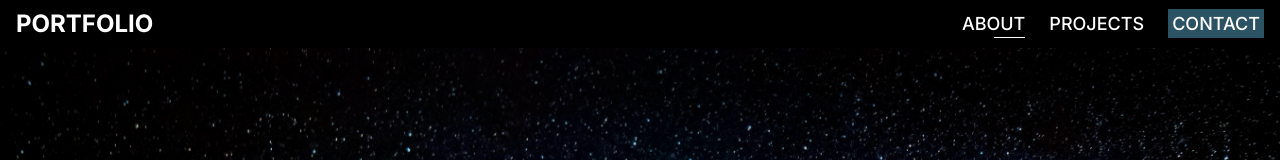
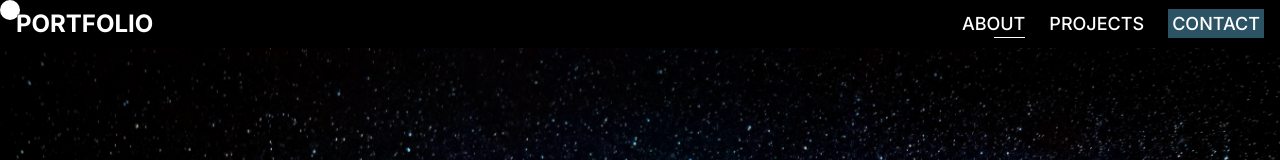
Before and after one commit to danielek1337/danielek1337.github.io, a React (Vite) app: page / in a window 1280 px wide. Shown: the top 160 px of the page. Built offline with nearby package versions, Linux system fonts and the light colour scheme.

Commit message:
add sticky cursor to navbar

```diff
--- a/src/App.tsx
+++ b/src/App.tsx
@@ -1,8 +1,8 @@
 import "./App.css";
-import Navbar from "./components/Navbar";
 import Header from "./components/Header";
 import Footer from "./components/Footer";
 import ProjectSection from "./sections/ProjectSection";
+import MainLayout from "./layouts/MainLayout";
 import Layout from "./layouts/Layout";
 import Lenis from "lenis";
 import AboutSection from "./sections/AboutSection";
@@ -14,8 +14,7 @@ function App() {
   });
 
   return (
-    <>
-      <Navbar />
+    <MainLayout>
       <Header />
       <Layout>
         <AboutSection />
@@ -23,7 +22,7 @@ function App() {
         <ContactSection />
       </Layout>
       <Footer />
-    </>
+    </MainLayout>
   );
 }
 
--- a/src/components/Navbar.tsx
+++ b/src/components/Navbar.tsx
@@ -1,4 +1,4 @@
-import { SetStateAction, useEffect, useState } from "react";
+import { forwardRef, SetStateAction, useEffect, useState } from "react";
 
 const navItems = [
   {
@@ -15,7 +15,7 @@ const navItems = [
   },
 ];
 
-export default function Navbar() {
+const Navbar = forwardRef((props, ref: any) => {
   const [activeSection, setActiveSection] = useState("");
 
   useEffect(() => {
@@ -55,7 +55,11 @@ export default function Navbar() {
       </h1>
       <ul className="flex gap-6 justify-center">
         {navItems.map((item, index) => (
-          <li key={index} className="relative list-none group">
+          <li
+            key={index}
+            className="relative list-none group"
+            ref={(i) => (ref.current[index] = i)}
+          >
             <a
               href={`#${item.href}`}
               className={`text-lg font-medium ${
@@ -74,4 +78,6 @@ export default function Navbar() {
       </ul>
     </nav>
   );
-}
+});
+
+export default Navbar;
--- a/src/components/icons/GithubIcon.tsx
+++ b/src/components/icons/GithubIcon.tsx
@@ -13,9 +13,9 @@ export default function GithubIcon() {
         <g
           id="Page-1"
           stroke="none"
-          stroke-width="1"
+          strokeWidth="1"
           fill="none"
-          fill-rule="evenodd"
+          fillRule="evenodd"
         >
           <g
             id="Dribbble-Light-Preview"
--- a/src/components/icons/LinkedinIcon.tsx
+++ b/src/components/icons/LinkedinIcon.tsx
@@ -13,9 +13,9 @@ export default function LinkedinIcon() {
         <g
           id="Page-1"
           stroke="none"
-          stroke-width="1"
+          strokeWidth="1"
           fill="none"
-          fill-rule="evenodd"
+          fillRule="evenodd"
         >
           <g
             id="Dribbble-Light-Preview"
--- /dev/null
+++ b/src/components/ui/StickyCursor.tsx
@@ -0,0 +1,91 @@
+import { motion, useMotionValue, useSpring } from "framer-motion";
+import { useEffect, useState, useCallback } from "react";
+
+export default function StickyCursor({ stickyElement }: any) {
+  const [isHovered, setIsHovered] = useState(false);
+  const [hoveredElement, setHoveredElement] = useState<HTMLElement | null>(
+    null
+  );
+  const [cursorWidth, setCursorWidth] = useState(20);
+  const cursorHeight = 40;
+
+  const mouse = {
+    x: useMotionValue(0),
+    y: useMotionValue(0),
+  };
+
+  const manageMouseMove = useCallback(
+    (e: MouseEvent) => {
+      const { clientX, clientY } = e;
+
+      if (isHovered && hoveredElement) {
+        const { left, top, width, height } =
+          hoveredElement.getBoundingClientRect();
+        const centerX = left + width / 2;
+        const centerY = top + height / 2;
+
+        setCursorWidth(width + 10);
+        mouse.x.set(centerX - width / 2 - 5);
+        mouse.y.set(centerY - cursorHeight / 2);
+      } else {
+        setCursorWidth(20);
+        mouse.x.set(clientX - cursorWidth / 2);
+        mouse.y.set(clientY - cursorHeight / 4);
+      }
+    },
+    [isHovered, hoveredElement, cursorWidth]
+  );
+
+  const smoothOptions = { damping: 20, stiffness: 300, mass: 0.5 };
+  const smoothMouse = {
+    x: useSpring(mouse.x, smoothOptions),
+    y: useSpring(mouse.y, smoothOptions),
+  };
+
+  const manageMouseOver = useCallback((e: MouseEvent) => {
+    setIsHovered(true);
+    setHoveredElement(e.target as HTMLElement);
+  }, []);
+
+  const manageMouseLeave = useCallback(() => {
+    setIsHovered(false);
+    setHoveredElement(null);
+  }, []);
+
+  useEffect(() => {
+    window.addEventListener("mousemove", manageMouseMove);
+
+    if (stickyElement.current) {
+      stickyElement.current.forEach((item: any) => {
+        item.addEventListener("mouseover", manageMouseOver);
+        item.addEventListener("mouseleave", manageMouseLeave);
+      });
+    }
+
+    return () => {
+      window.removeEventListener("mousemove", manageMouseMove);
+
+      if (stickyElement.current) {
+        stickyElement.current.forEach((item: any) => {
+          item.removeEventListener("mouseover", manageMouseOver);
+          item.removeEventListener("mouseleave", manageMouseLeave);
+        });
+      }
+    };
+  }, [manageMouseMove]);
+
+  return (
+    <motion.div
+      className="fixed z-[9999] pointer-events-none hidden lg:block backdrop-invert bg-white/0"
+      style={{
+        left: smoothMouse.x,
+        top: smoothMouse.y,
+      }}
+      animate={{
+        width: cursorWidth,
+        height: isHovered ? cursorHeight : 20,
+        borderRadius: isHovered ? "10px" : "50%",
+      }}
+    />
+  );
+}
--- a/src/index.css
+++ b/src/index.css
@@ -12,10 +12,6 @@
   box-sizing: border-box;
   margin: 0;
   padding: 0;
-}
-
-html {
-  scroll-behavior: smooth;
 }
 
 body {
--- /dev/null
+++ b/src/layouts/MainLayout.tsx
@@ -0,0 +1,18 @@
+import { useRef } from "react";
+import Navbar from "../components/Navbar";
+import StickyCursor from "../components/ui/StickyCursor";
+
+type MainLayoutProps = {
+  children: string | JSX.Element | JSX.Element[];
+};
+
+export default function MainLayout({ children }: MainLayoutProps) {
+  const stickyElement = useRef([]);
+  return (
+    <div>
+      <Navbar ref={stickyElement} />
+      <StickyCursor stickyElement={stickyElement} />
+      {children}
+    </div>
+  );
+}
```
